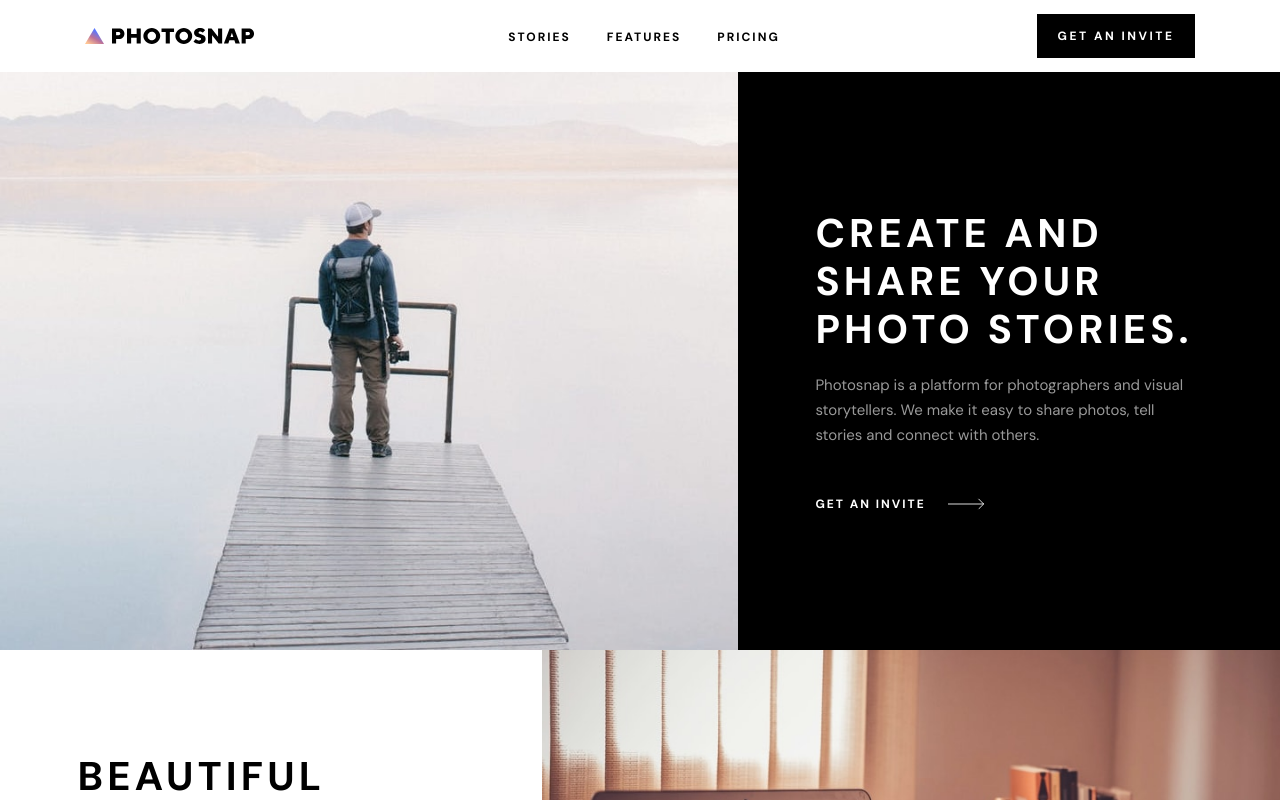
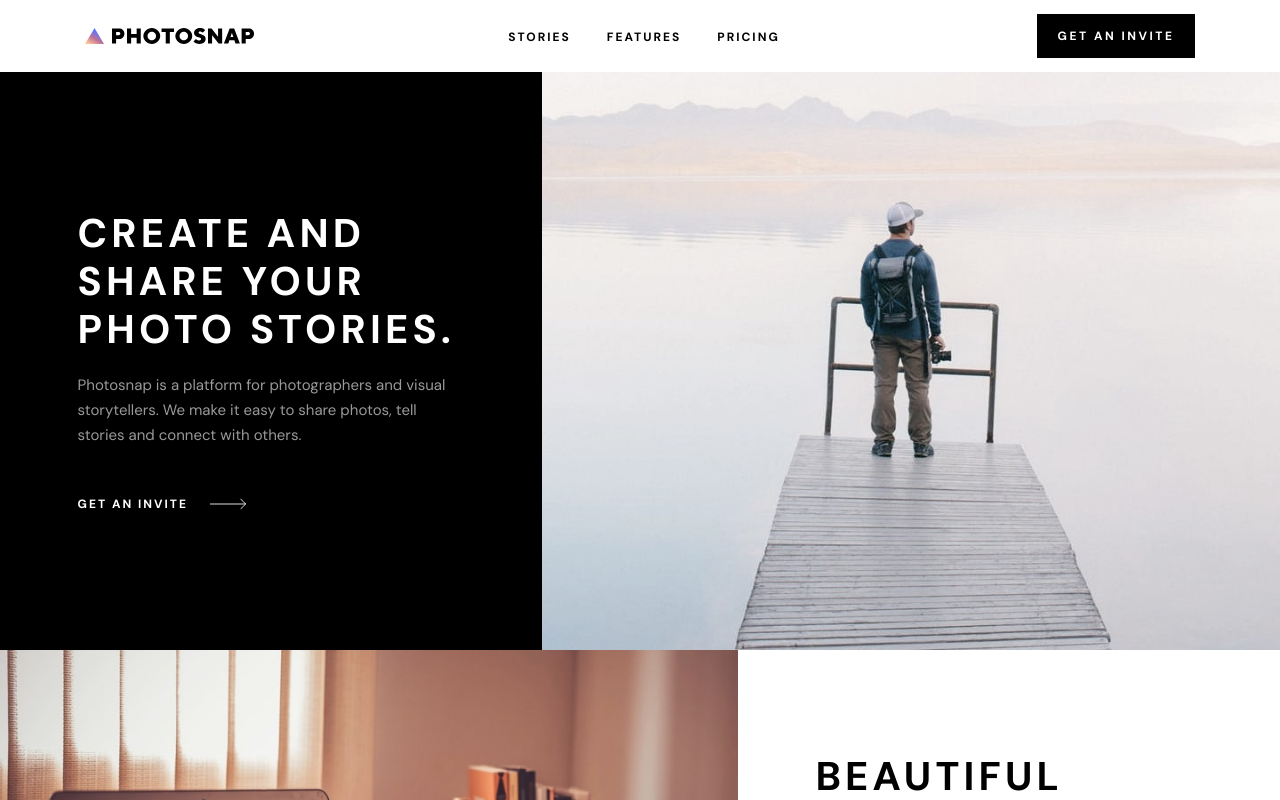
Before and after one commit to vanderms/photosnap-multi-page-website, a React (Vite) app: page / in a window 1280 px wide. Shown: the top 800 px of the page. Built offline with nearby package versions, Linux system fonts and the light colour scheme.

Commit message:
fix: image order in homepage top sections

```diff
--- a/src/components/cards/story-card.tsx
+++ b/src/components/cards/story-card.tsx
@@ -36,7 +36,7 @@ export const StoryCard: React.FC<Props> = (props) => {
           <div className="mt-4 w-full h-0 border-b border-surface opacity-25"></div>
           <div className="mt-5">
             <p id={linkId} className="ternary-button white">
-              READ STORY
+              <span>READ STORY</span>
             </p>
           </div>
         </header>
--- a/src/components/sections/sectionCardHomepage.tsx
+++ b/src/components/sections/sectionCardHomepage.tsx
@@ -16,16 +16,12 @@ export const SectionCardHomepage: React.FC<SectionProps> = (props) => {
       className={`grid grid-cols-1 justify-items-center
       ${
         props.inverted
-          ? "md:grid-cols-[35.5469%,1fr] xl:grid-cols-[1fr,57.6389%]"
-          : "md:grid-cols-[1fr,35.5469%] xl:grid-cols-[57.6389%,1fr]"
+          ? "md:grid-cols-[1fr,35.5469%] xl:grid-cols-[1fr,57.6389%]"
+          : "md:grid-cols-[35.5469%,1fr] xl:grid-cols-[57.6389%,1fr]"
       }
     `}
     >
-      <picture
-        className={
-          props.inverted ? "md:order-[0] xl:order-1" : "md:order-1 xl:order-[0]"
-        }
-      >
+      <picture className={props.inverted ? "md:order-1" : ""}>
         <source
           media="(min-width: 75rem)"
           srcSet={`/assets/home/desktop/${props.image}`}
@@ -61,7 +57,7 @@ export const SectionCardHomepage: React.FC<SectionProps> = (props) => {
               className={` ternary-button ${props.hero ? "white" : "black"}`}
               to={props.cta.to}
             >
-              {props.cta.text}
+              <span>{props.cta.text}</span>
             </Link>
           </div>
         </div>
--- a/src/pages/homepage.tsx
+++ b/src/pages/homepage.tsx
@@ -5,7 +5,7 @@ import data from "@/data/pages/homepage.json";
 const sections = [data.sectionA, data.sectionB, data.sectionC].map(
   (section, i) => ({
     ...section,
-    inverted: i % 2 !== 0,
+    inverted: i % 2 === 0,
     hero: i === 0,
     key: i,
   })
@@ -15,9 +15,9 @@ export const HomePage: React.FC = () => {
   return (
     <>
       {sections.map((section) => (
-        <SectionCardHomepage {...section } />
+        <SectionCardHomepage {...section} />
       ))}
-      <PreviewFeaturesSection/>
+      <PreviewFeaturesSection />
     </>
   );
 };
```
